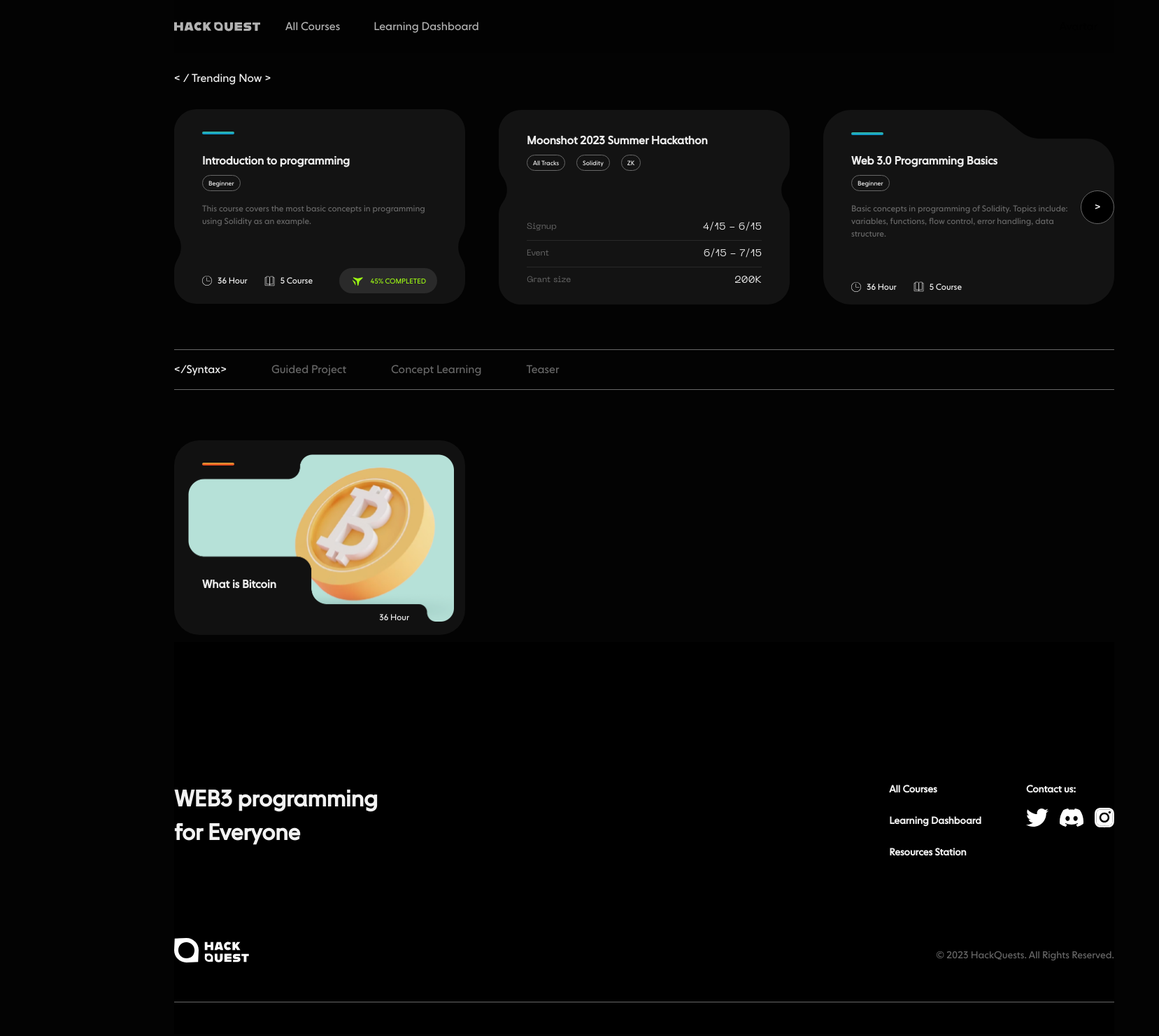
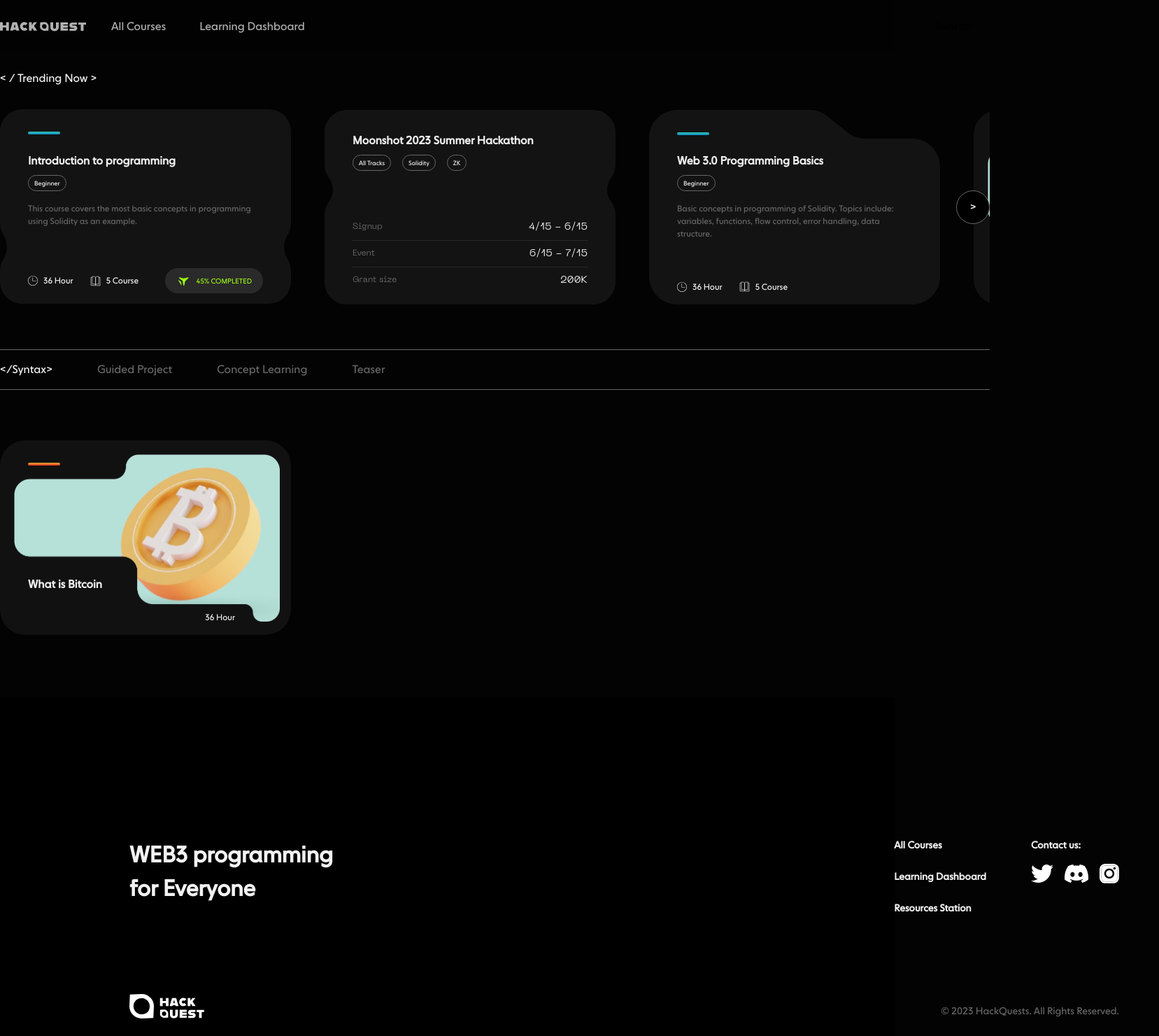
Before and after one commit to xywihi/test, a Next.js app: page / in a window 1280 px wide. Shown: the top 1480 px of the page at 70% size, 1657 px wide, since content can reach past the window. Built offline with nearby package versions, Linux system fonts and the light colour scheme.

Commit message:
改样式

```diff
--- a/app/layout.tsx
+++ b/app/layout.tsx
@@ -17,15 +17,20 @@ export default function RootLayout({
 }>) {
   return (
     <html lang="en">
-      <body className={`font-nextposter px-[185px] text-white bg-black1 select-none *:w-[calc(1600px-128px)] *:px-[64px]`}>
-        <div className="sticky top-0 z-50">
-          <HeaderNav/>
+      <body className={`font-nextposter bg-black1`}>
+        <div className="sticky top-0 z-50 bg-black2">
+          <div className="w-[calc(1600px-185px)] m-auto">
+            <HeaderNav/>
+          </div>
         </div>
-        <main>
+
+        <main className="text-white  select-none w-[calc(1600px-185px)] m-auto">
         {children}
         </main>
-        <footer>
-          <Footer/>
+        <footer className="px-[185px] bg-[black]">
+          <div className="w-[calc(1600px-185px)] m-auto">
+            <Footer />
+          </div>
         </footer>
       </body>
     </html>
--- a/app/page.tsx
+++ b/app/page.tsx
@@ -206,7 +206,7 @@ export default function Home() {
           ))}
         </ul>
         {/* 卡片组合 */}
-        <div>
+        <div className="mb-20">
           <div
             className={`min-h-[320px] grid grid-cols-3 gap-x-[48px] mt-10 *:mt-8`}
           >
--- a/app/ui/footer.tsx
+++ b/app/ui/footer.tsx
@@ -1,6 +1,6 @@
 export default function Footer() {
   return (
-    <div className="bg-[black] text-textwhite h-[560px] w-full pt-[200px]">
+    <div className="text-textwhite h-[560px] w-full pt-[200px]">
       <div className="flex justify-between items-start">
         <p className="font-[700] text-[32px]">
           WEB3 programming <br />
--- a/app/ui/headernav.tsx
+++ b/app/ui/headernav.tsx
@@ -3,7 +3,7 @@ import NavLinks from './nav-links';
 
 export default function HeaderNav() {
   return (
-    <div className="flex items-center h-[76px] py-4 bg-black2">
+    <div className="flex items-center h-[76px] py-4 ">
       <Link
         className="mr-6 flex  h-6 items-center"
         href="/"
```
